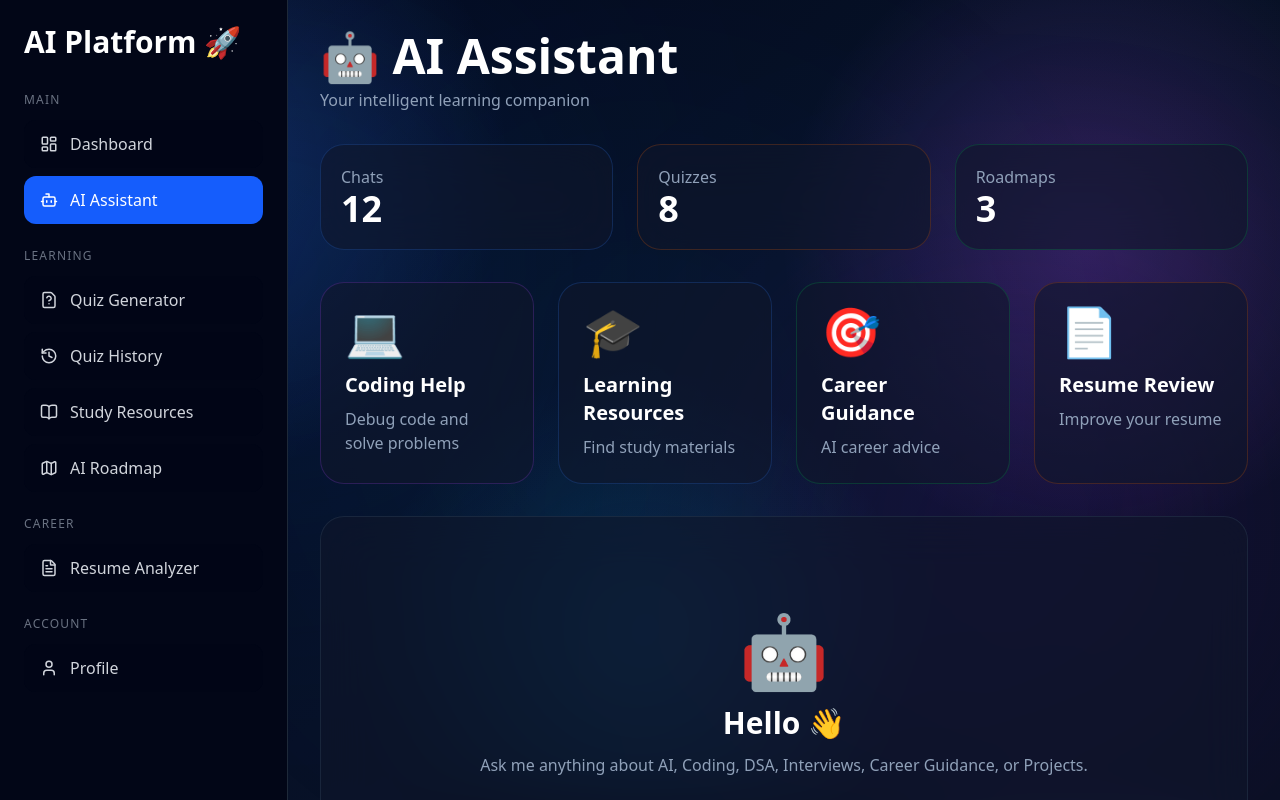
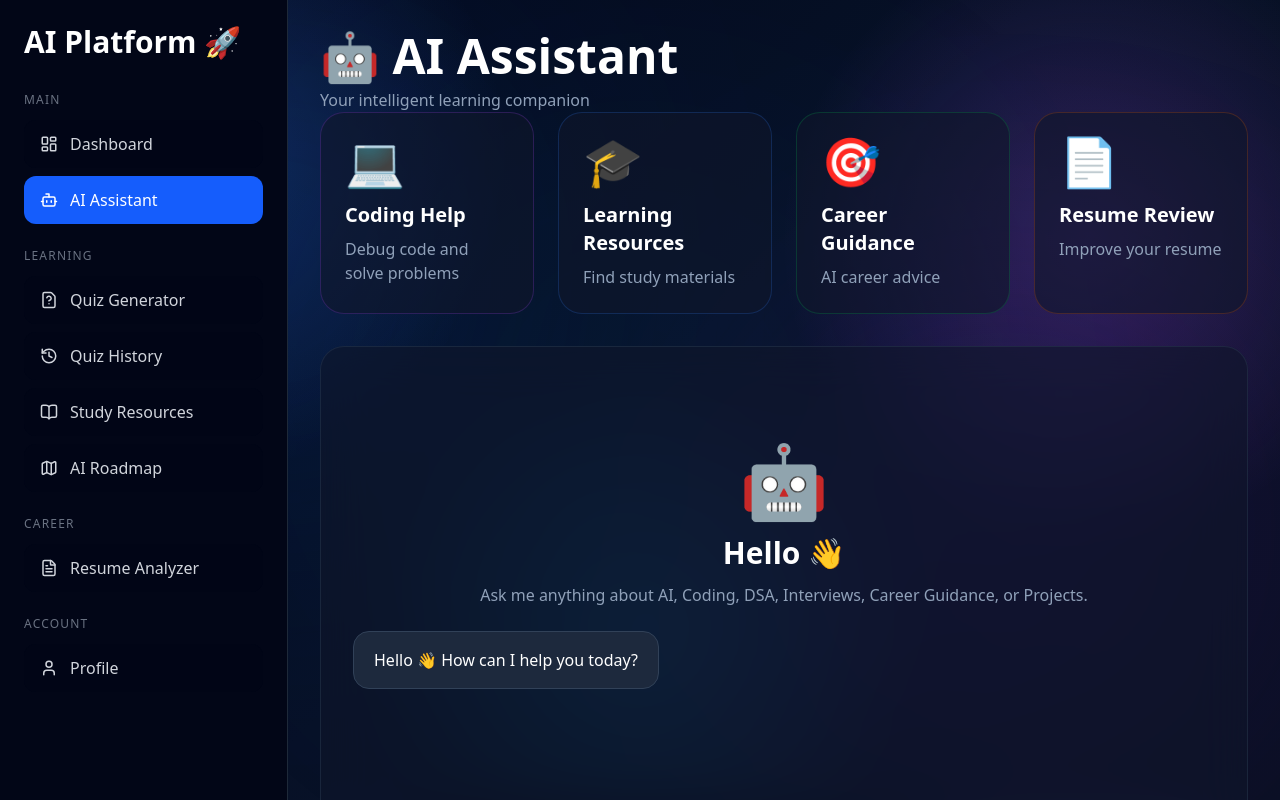
Before and after one commit to sushmitha20reddy/ai-driven-resource-management-platform, a Next.js app in the folder frontend/: page /chat in a window 1280 px wide. Shown: the top 800 px of the page. Built offline with nearby package versions, Linux system fonts and the light colour scheme.

Commit message:
updated chat

```diff
--- a/frontend/app/chat/page.tsx
+++ b/frontend/app/chat/page.tsx
@@ -91,24 +91,7 @@ export default function ChatPage() {
       <p className="text-slate-400 mt-2">
         Your intelligent learning companion
       </p>
-<div className="grid md:grid-cols-3 gap-6 mb-8 mt-8">
 
-  <div className="bg-slate-900/60 backdrop-blur-xl rounded-3xl p-5 border border-blue-500/20">
-    <p className="text-slate-400">Chats</p>
-    <h2 className="text-4xl font-bold">12</h2>
-  </div>
-
-  <div className="bg-slate-900/60 backdrop-blur-xl rounded-3xl p-5 border border-orange-500/20">
-    <p className="text-slate-400">Quizzes</p>
-    <h2 className="text-4xl font-bold">8</h2>
-  </div>
-
-  <div className="bg-slate-900/60 backdrop-blur-xl rounded-3xl p-5 border border-green-500/20">
-    <p className="text-slate-400">Roadmaps</p>
-    <h2 className="text-4xl font-bold">3</h2>
-  </div>
-
-</div>
 
 <div className="grid md:grid-cols-4 gap-6 mb-8">
 
```
